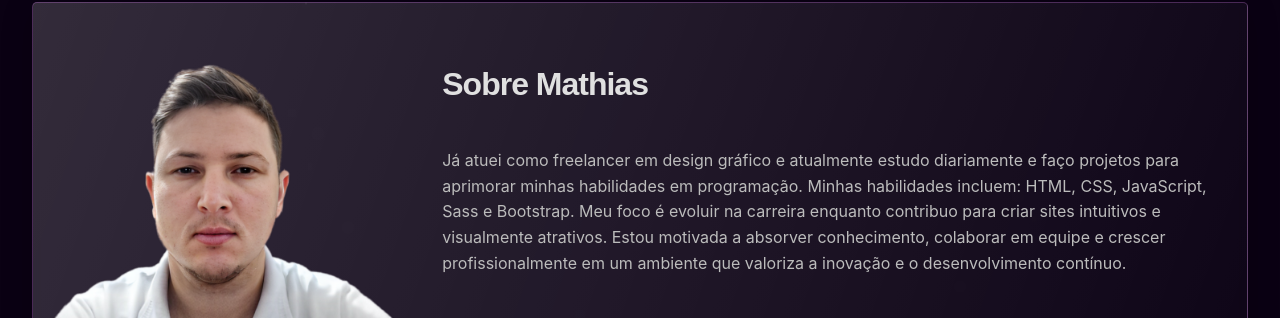
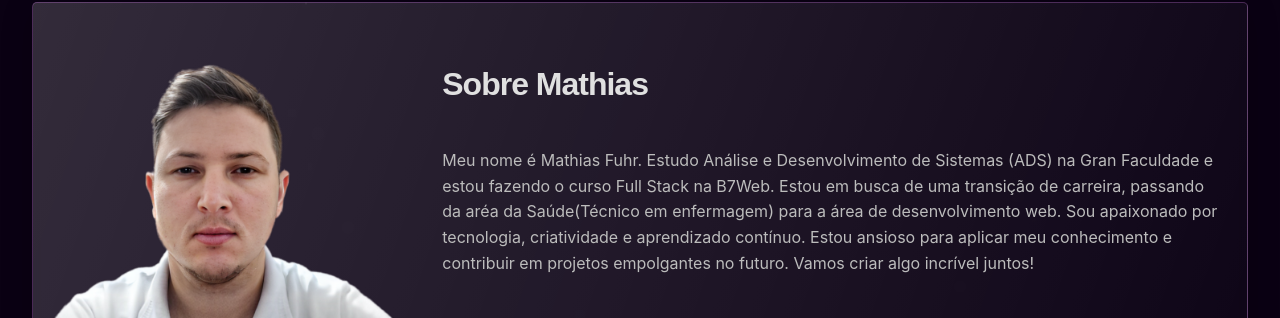
Before and after one commit to mathiasfuhr/MathiasFuhr-portfolio-2024, a plain HTML site: page index.html in a window 1280 px wide. Shown: the part 918-1236 px from the top of the page. Drawn offline with nearby package versions, Linux system fonts and the light colour scheme.

Commit message:
sobre mim

```diff
--- a/index.html
+++ b/index.html
@@ -5,13 +5,13 @@
     <meta name="viewport" content="width=device-width, initial-scale=1.0" />
     <link rel="stylesheet" href="css/main.css" />
     <script src="js/svg-inject.min.js"></script>
-    <link href="https://unpkg.com/aos@2.3.1/dist/aos.css" rel="stylesheet">
+    <link href="https://unpkg.com/aos@2.3.1/dist/aos.css" rel="stylesheet" />
     <title>Mathias Fuhr</title>
   </head>
   <body>
     <div class="banner">
-      <header >
-        <div class="container"data-aos="fade-down">
+      <header>
+        <div class="container" data-aos="fade-down">
           <div class="logo">
             <a href="" id="/">
               <img
@@ -30,7 +30,7 @@
         </div>
       </header>
 
-      <section class="s-hero" >
+      <section class="s-hero">
         <h1 class="typing-animation">
           Desenvolvedor Front End & UX/UI Designer<span class="cursor"></span>
         </h1>
@@ -49,17 +49,17 @@
           <div class="text" data-aos="fade-left">
             <h2>Sobre Mathias</h2>
             <p>
-              Já atuei como freelancer em design gráfico e atualmente estudo
-              diariamente e faço projetos para aprimorar minhas habilidades em
-              programação. Minhas habilidades incluem: HTML, CSS, JavaScript,
-              Sass e Bootstrap. Meu foco é evoluir na carreira enquanto
-              contribuo para criar sites intuitivos e visualmente atrativos.
-              Estou motivada a absorver conhecimento, colaborar em equipe e
-              crescer profissionalmente em um ambiente que valoriza a inovação e
-              o desenvolvimento contínuo.
+              Meu nome é Mathias Fuhr. Estudo Análise e Desenvolvimento de
+              Sistemas (ADS) na Gran Faculdade e estou fazendo o curso Full
+              Stack na B7Web. Estou em busca de uma transição de carreira,
+              passando da aréa da Saúde(Técnico em enfermagem) para a área de
+              desenvolvimento web. Sou apaixonado por tecnologia, criatividade e
+              aprendizado contínuo. Estou ansioso para aplicar meu conhecimento
+              e contribuir em projetos empolgantes no futuro. Vamos criar algo
+              incrível juntos!
             </p>
             <ul data-aos="fade-up">
-              <li >
+              <li>
                 <a href="https://github.com/mathiasfuhr" target="_blank"
                   ><img
                     src="svgs/Link → gitHub.svg.svg"
@@ -99,7 +99,7 @@
       <div class="container">
         <h2>Projetos</h2>
         <div class="cards">
-          <div class="card" >
+          <div class="card">
             <div class="card-img" data-aos="fade-right">
               <img src="image/nexcenter.png" alt="" />
             </div>
@@ -118,7 +118,7 @@
             <div class="card-img" data-aos="fade-up">
               <img src="image/nexcenter.png" alt="" />
             </div>
-            <div class="card-text"data-aos="zoom-in">
+            <div class="card-text" data-aos="zoom-in">
               <h3>Projeto 1</h3>
               <p>Landing page Alura+, feito em HTML e CSS.</p>
               <div class="card-links">
@@ -149,7 +149,7 @@
               <div class="card-img">
                 <img src="image/nexcenter.png" alt="" />
               </div>
-              <div class="card-text" >
+              <div class="card-text">
                 <h3>Projeto 1</h3>
                 <p>Landing page Alura+, feito em HTML e CSS.</p>
                 <div class="card-links">
@@ -174,7 +174,7 @@
         <span>*Passe o mouse no card*</span>
         <div class="cards">
           <div class="card" data-aos="flip-left">
-            <img src="svgs/html.svg" alt="" onload="SVGInject(this)"  />
+            <img src="svgs/html.svg" alt="" onload="SVGInject(this)" />
             <div class="card-name">HTML</div>
           </div>
           <div class="card" data-aos="flip-left">
@@ -246,10 +246,10 @@
     <script src="js/index.js"></script>
     <script src="https://unpkg.com/aos@2.3.1/dist/aos.js"></script>
     <script>
-     AOS.init({
-      duration: 1000,
-      once: true,
-    });
+      AOS.init({
+        duration: 1000,
+        once: true,
+      });
     </script>
   </body>
 </html>
```
